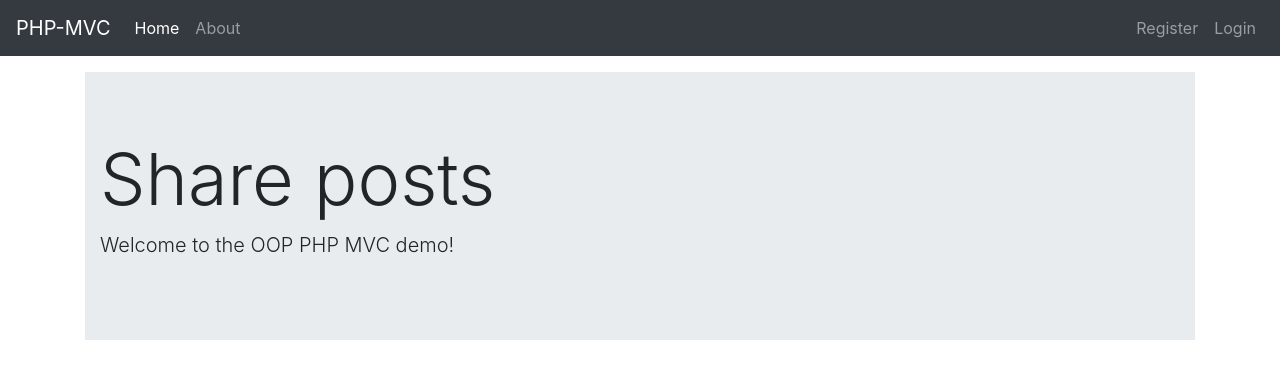
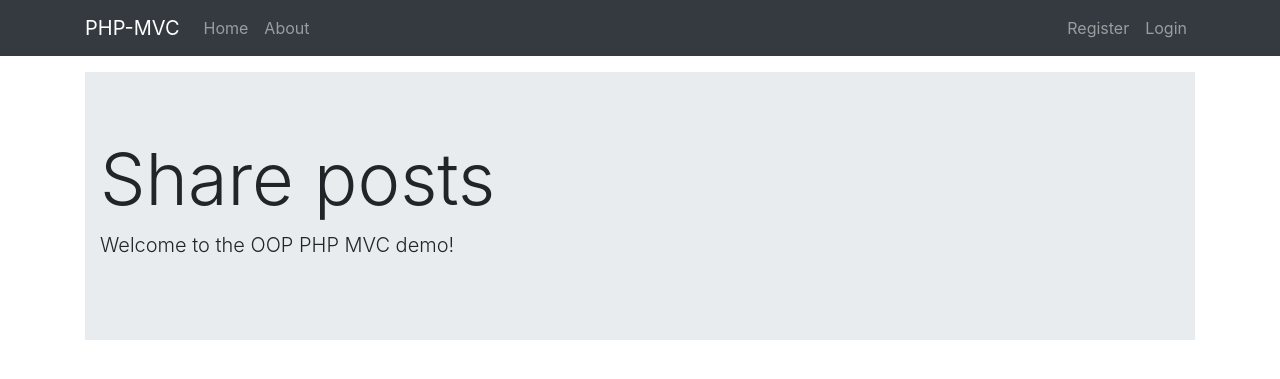
Before and after one commit to tyxansimon/udemy-object-oriented-php-mvc, a PHP site: page /udemy-object-oriented-php-mvc/ in a window 1280 px wide. Shown: the top 379 px of the page. Run offline with PHP 8.4, Linux system fonts and the light colour scheme; data that the repository does not hold is empty; some libraries are stand-ins or nearby versions.

Commit message:
Added surrounding container, removed active class on home

```diff
--- a/mvc/app/views/inc/navbar.php
+++ b/mvc/app/views/inc/navbar.php
@@ -1,4 +1,5 @@
 <nav class="navbar navbar-expand-lg navbar-dark bg-dark mb-3">
+  <div class="container">
     <a class="navbar-brand" href="<?= URLROOT; ?>"><?= SITENAME; ?></a>
     <button class="navbar-toggler" type="button" data-toggle="collapse" data-target="#navbarsExampleDefault" aria-controls="navbarsExampleDefault" aria-expanded="false" aria-label="Toggle navigation">
       <span class="navbar-toggler-icon"></span>
@@ -6,7 +7,7 @@
 
     <div class="collapse navbar-collapse" id="navbarsExampleDefault">
       <ul class="navbar-nav mr-auto">
-      <li class="nav-item active">
+        <li class="nav-item">
           <a class="nav-link" href="<?= URLROOT; ?>">Home <span class="sr-only">(current)</span></a>
         </li>
         <li class="nav-item">
@@ -18,8 +19,9 @@
           <a class="nav-link" href="<?= URLROOT; ?>/users/register">Register</span></a>
         </li>
         <li class="nav-item">
-        <a class="nav-link" href="<?= URLROOT; ?>/user/login">Login</a>
+          <a class="nav-link" href="<?= URLROOT; ?>/users/login">Login</a>
         </li>
       </ul>
     </div>
+  </div>
 </nav>
```
Lines whose indentation alone changed are shown as unchanged.
